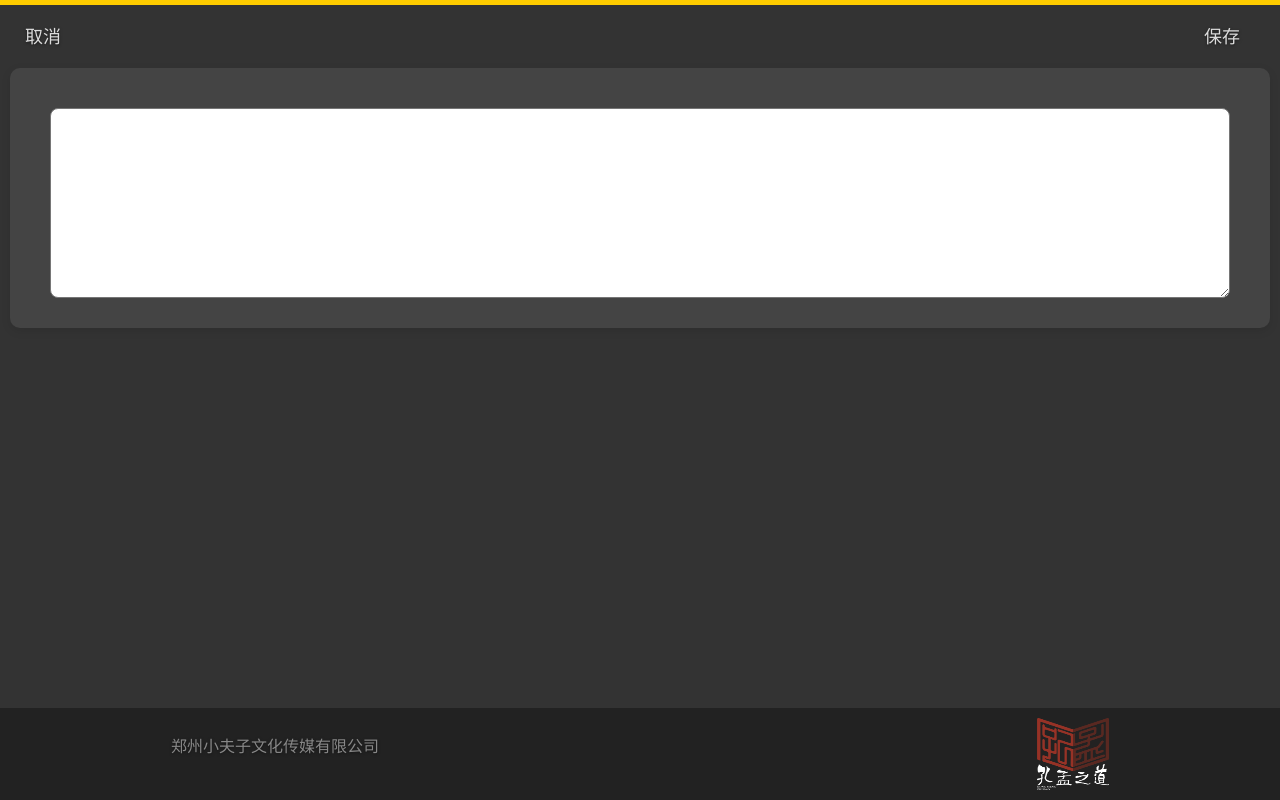
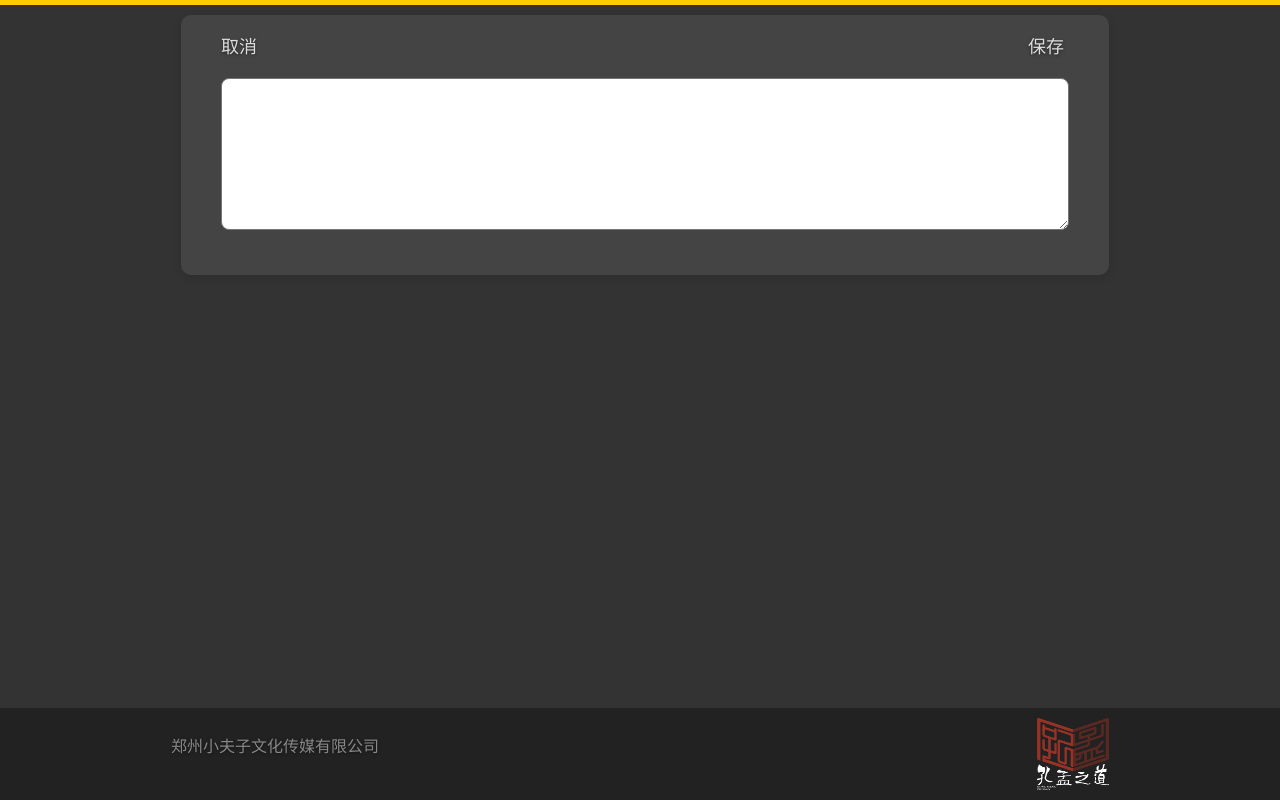
Before and after one commit to cuichhenguang/123456, a plain HTML site: page write.html in a window 1280 px wide. Drawn offline with Linux system fonts and the light colour scheme; a web font is replaced by a local one.

Commit message:
zfh
写日志

```diff
--- a/write.html
+++ b/write.html
@@ -25,14 +25,21 @@
 
 <body class="wrap">
 <header>
-    <p style="margin-left:25px;font-size: 18px;float:left;"><a href="index1.html">取消</a></p>
-    <p style="margin-right:40px;font-size: 18px;float:right;"><a href="index1.html">保存</a></p>
+
     <div class="clear"></div>
 </header>
 <section class="news">
-    <article style="height:260px;">
-        <a href="#"> <textarea name="output"  style="width:100%;height:100%;border-radius: 8px;"></textarea></a>
-    </article>
+    <div class="grid">
+        <div class="unit four-fifths">
+            <p style="margin-left:50px;font-size: 18px;float:left;"><a href="index1.html">取消</a></p>
+            <p style="margin-right:55px;font-size: 18px;float:right;"><a href="index1.html">保存</a></p>
+            <article style="height:260px;">
+                <a href="#"> <textarea name="output"  style="width:100%;height:80%;border-radius: 8px;"></textarea></a>
+            </article>
+        </div>
+        <div class="clear"></div>
+    </div>
+
 </section>
 
 <footer>
```
